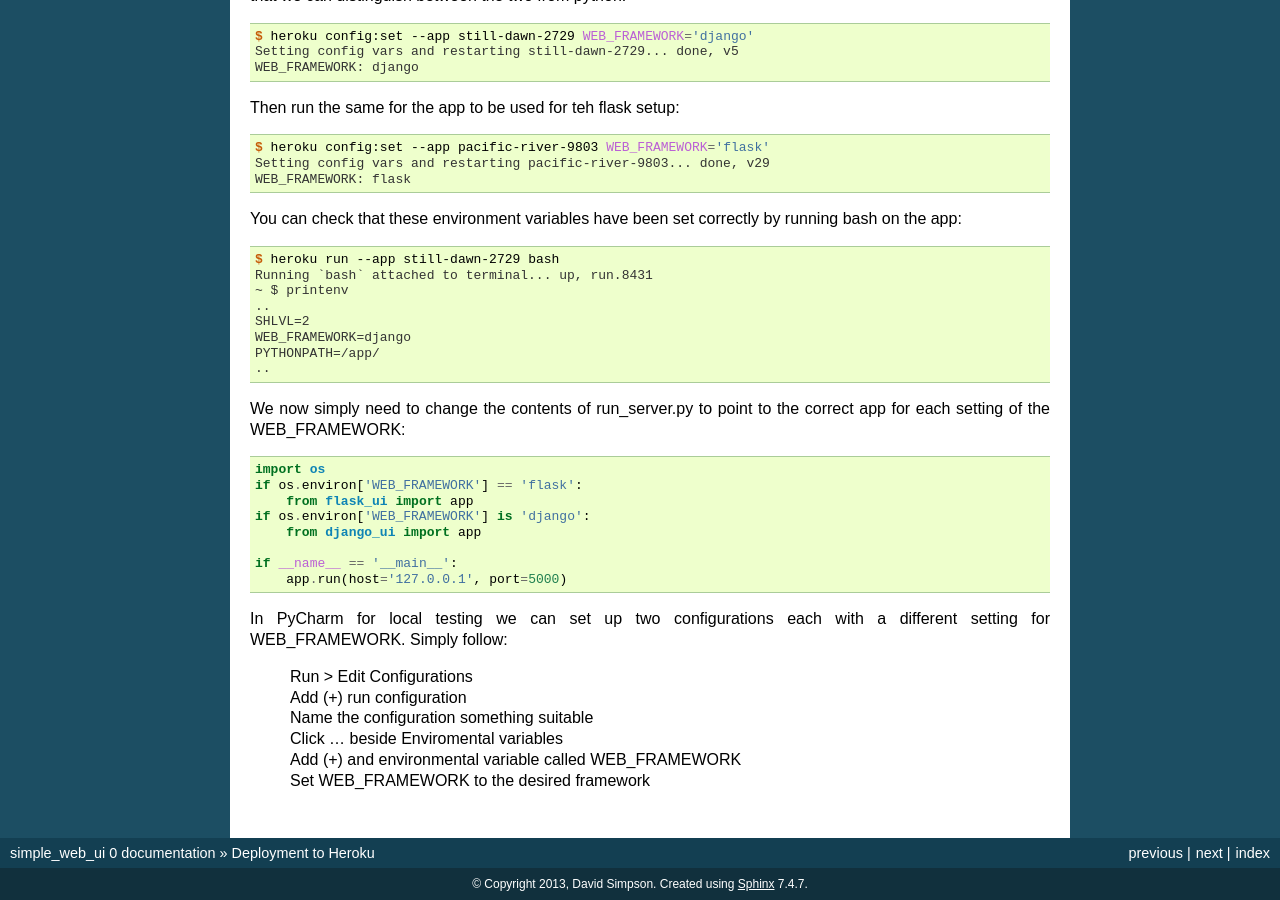
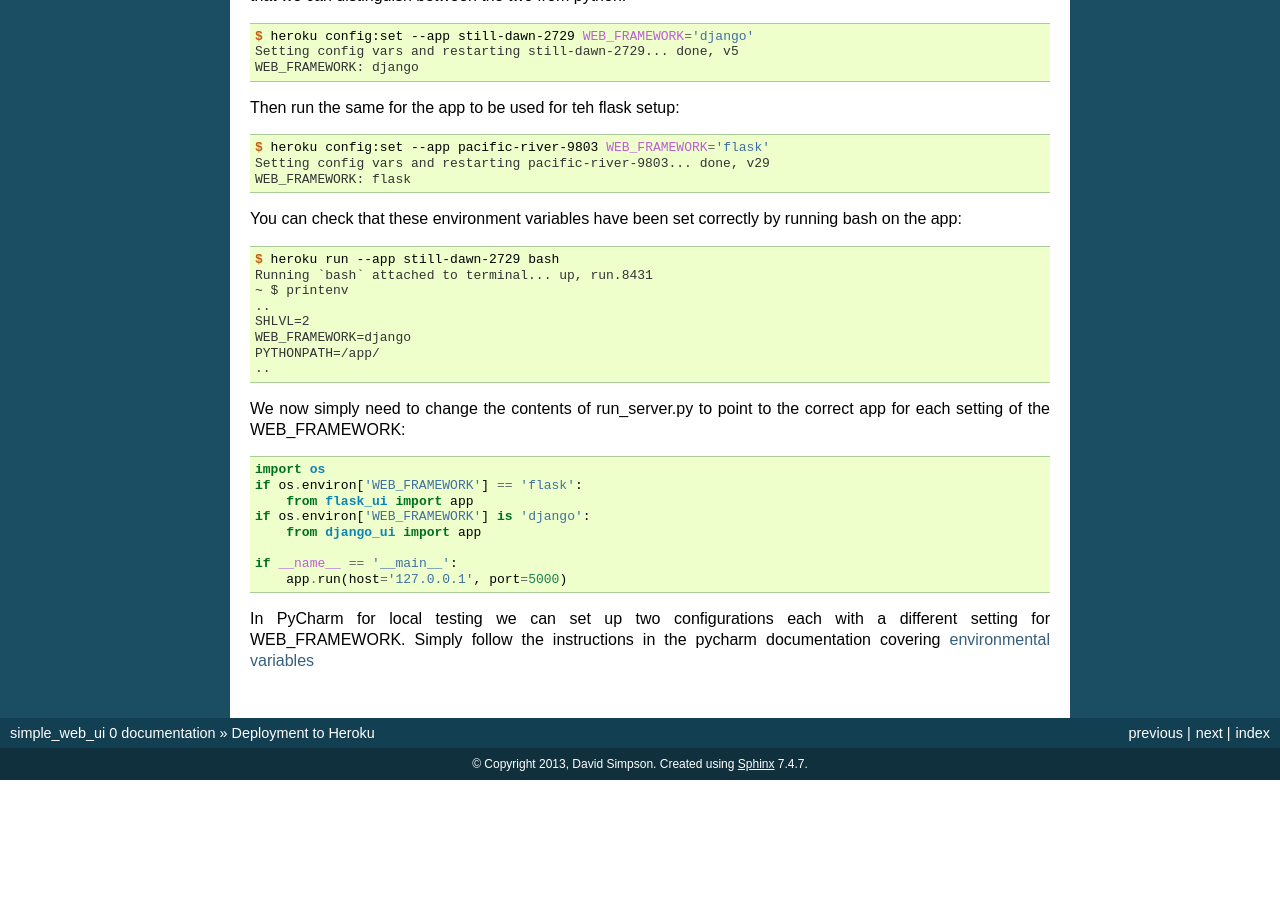
Before and after one commit to dsimpson1980/flaskr, a Sphinx documentation site: the page built from docs/source/heroku_setup.rst, in a window 1280 px wide and 900 px high, scrolled down 2270 px. Built offline with Sphinx 7.4.7, drawn with Linux system fonts in a browser that asks for light colours; after the commit the page ends 3050 px from its top, so only the background shows below that.

Commit message:
Added link to PyCharm docs

```diff
--- a/docs/source/heroku_setup.rst
+++ b/docs/source/heroku_setup.rst
@@ -194,11 +194,7 @@ correct app for each setting of the WEB_FRAMEWORK:
         app.run(host='127.0.0.1', port=5000)
 
 In PyCharm for local testing we can set up two configurations each with a
-different setting for WEB_FRAMEWORK.  Simply follow:
+different setting for WEB_FRAMEWORK.  Simply follow the instructions in the
+pycharm documentation covering `environmental variables`_
 
-    | Run > Edit Configurations
-    | Add (+) run configuration
-    | Name the configuration something suitable
-    | Click ... beside Enviromental variables
-    | Add (+) and environmental variable called WEB_FRAMEWORK
-    | Set WEB_FRAMEWORK to the desired framework
+.. _environmental variables: http://www.jetbrains.com/pycharm/webhelp/run-debug-configuration-python.html
```
